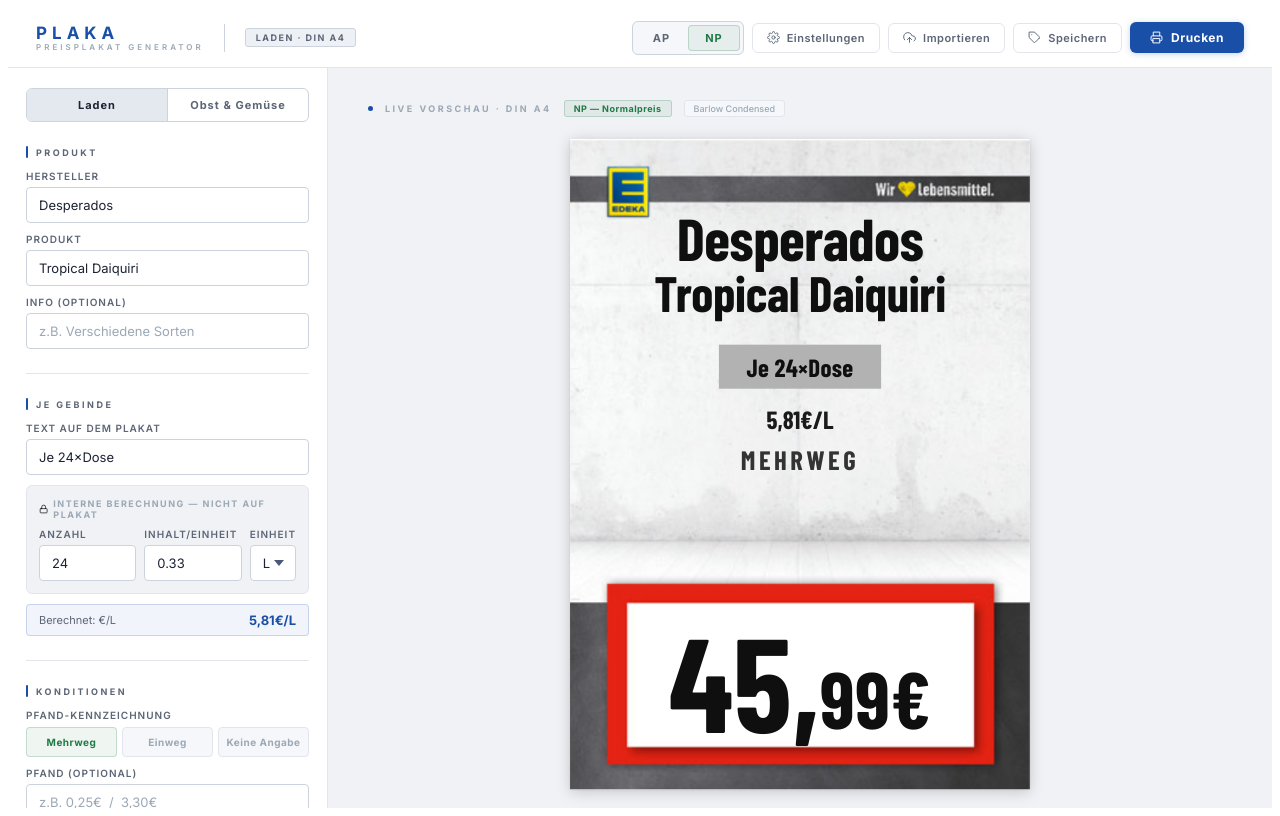
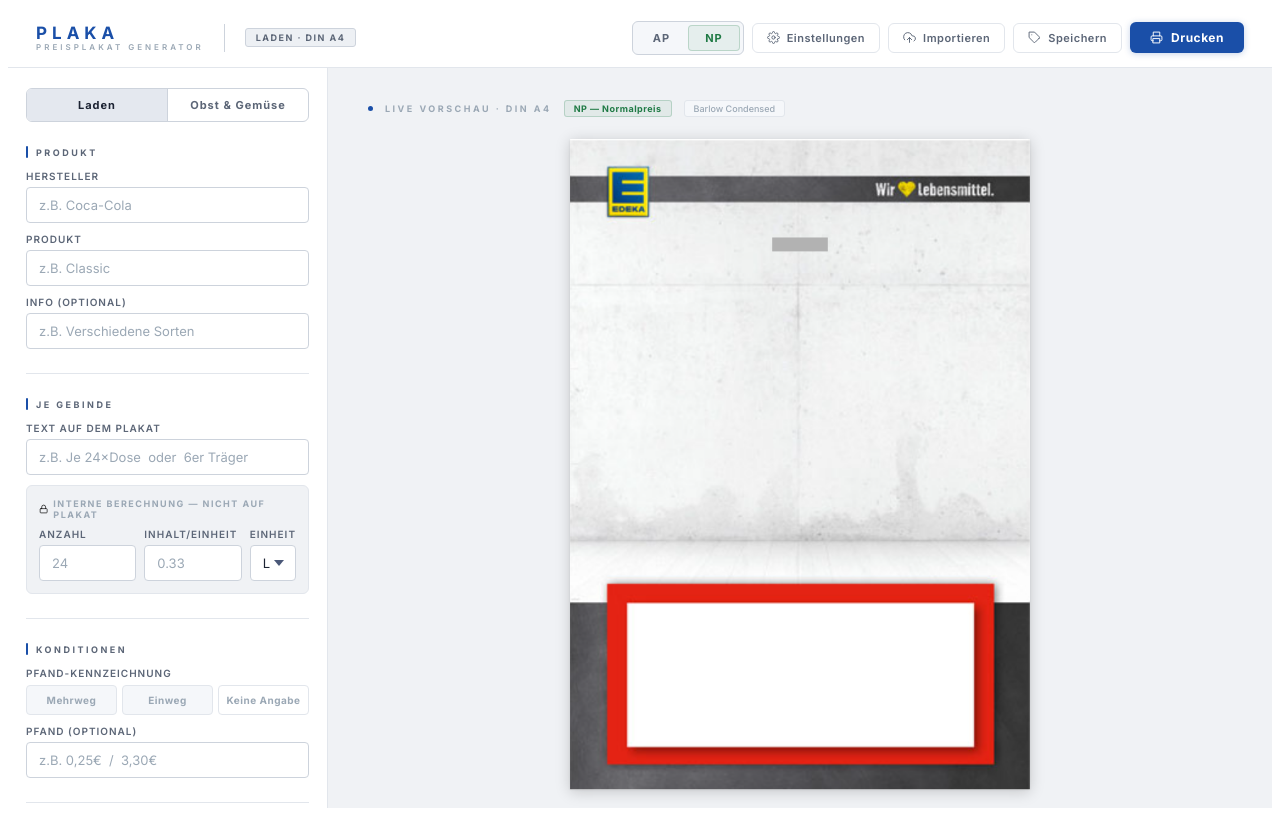
Before and after one commit to Badasscookie666/Plaka, a React (Vite) app: page / in a window 1280 px wide. Built offline with nearby package versions, Linux system fonts and the light colour scheme; a web font is replaced by a local one.

Commit message:
Update App.jsx

```diff
--- a/src/App.jsx
+++ b/src/App.jsx
@@ -25,14 +25,14 @@
 const DEFAULT_SETTINGS = { posterFont:"barlow", spacingTop:50, spacingBottom:64, activeVordruck:"np" };
 
 const DEFAULT_LADEN = {
-  mode:"laden", hersteller:"Desperados", produkt:"Tropical Daiquiri",
-  produktGroesse:"0.33", angabe:"L", info:"", menge:"24", gebinde:"Je 24×Dose",
-  mehrwegStatus:"mehrweg", pfand:"", preis:"45.99", showBarcode:false, artikelNr:"",
+  mode:"laden", hersteller:"", produkt:"",
+  produktGroesse:"", angabe:"L", info:"", menge:"", gebinde:"",
+  mehrwegStatus:"", pfand:"", preis:"", showBarcode:false, artikelNr:"",
 };
 const DEFAULT_OG = {
-  mode:"og", produkt:"Tomaten", herkunft:"Deutschland",
-  anzeigeTyp:"wiege", wiegeNr:"3", pePreis:"", peEinheit:"kg",
-  preis:"1.99", showBarcode:false, artikelNr:"",
+  mode:"og", produkt:"", herkunft:"",
+  anzeigeTyp:"wiege", wiegeNr:"", pePreis:"", peEinheit:"kg",
+  preis:"", showBarcode:false, artikelNr:"",
 };
 
 // ─────────────────────────────────────────────────────────────
```
